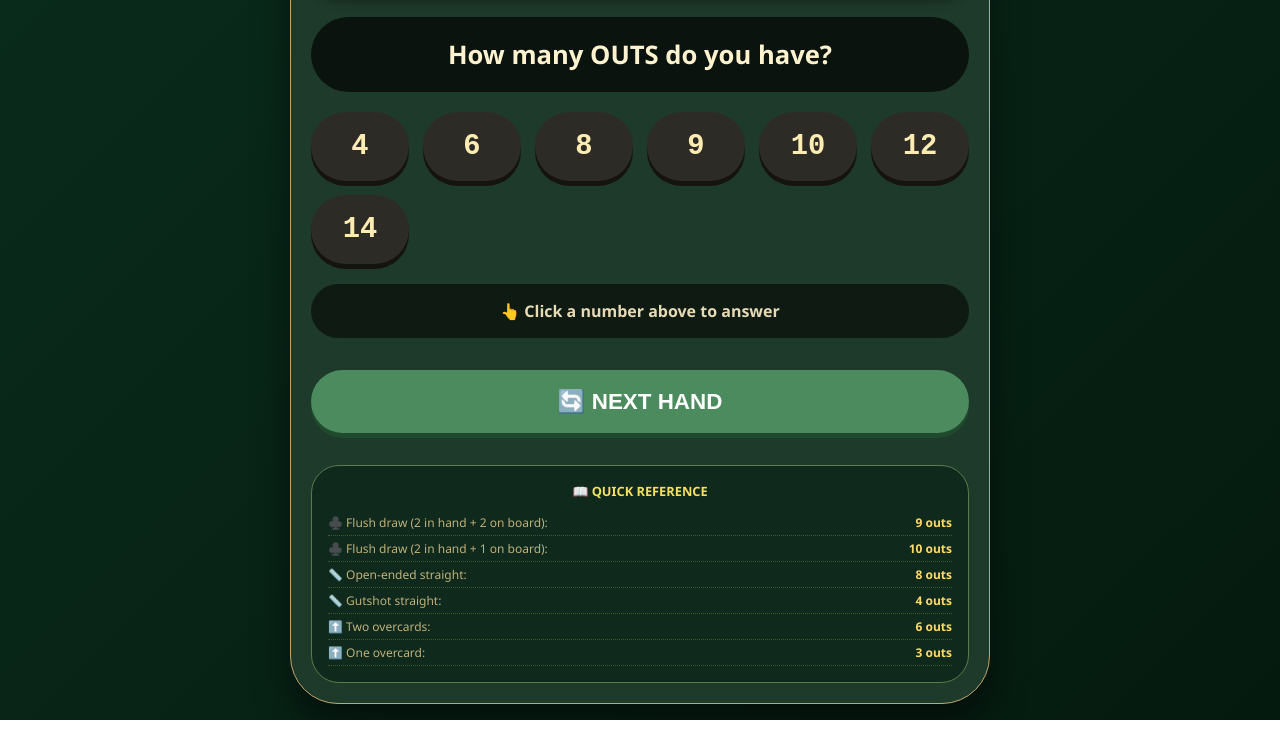
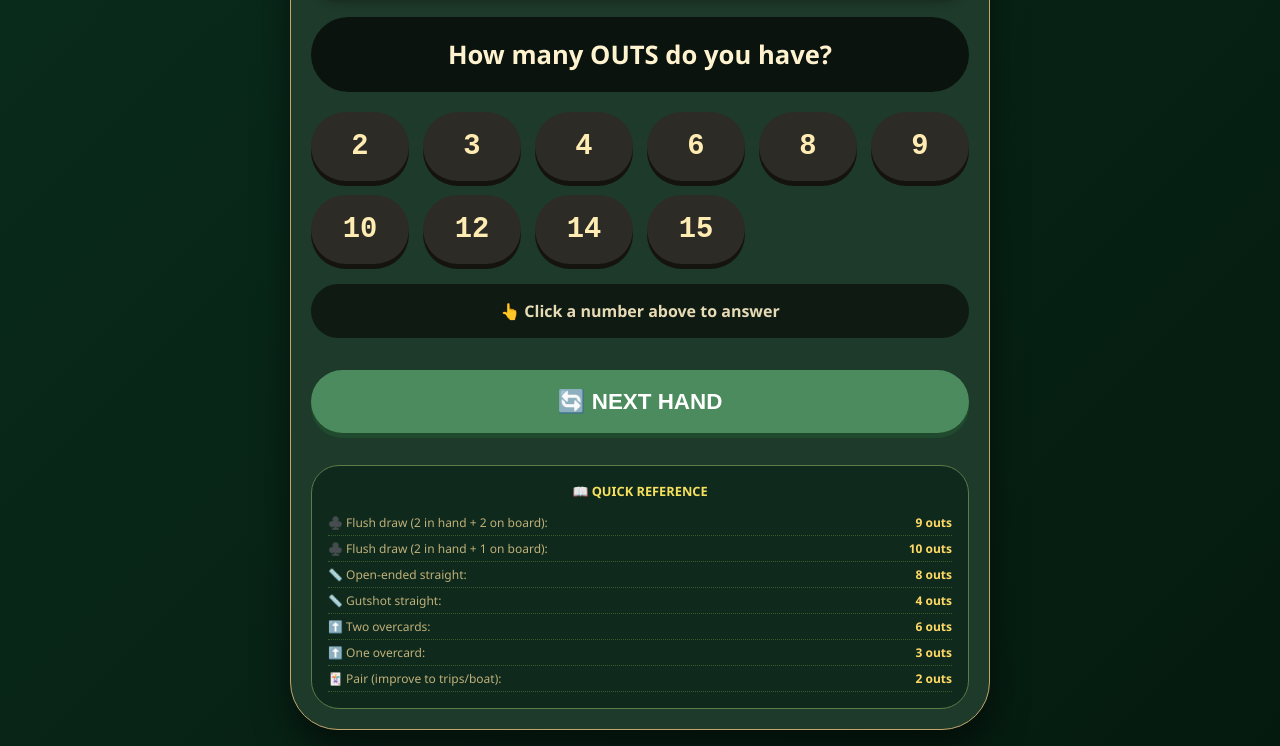
Before and after one commit to vincemilo/pokerOdds, a plain HTML site: page index.html in a window 1280 px wide. Shown: the part 487-1233 px from the top of the page. Before the commit the page ends 1207 px from the top, so only its background shows below. Drawn offline with Linux system fonts and the light colour scheme.

Commit message:
Update answer buttons and feedback section in HTML

```diff
--- a/index.html
+++ b/index.html
@@ -41,8 +41,10 @@
         </div>
     </div>
 
-    <!-- Answer Buttons (Big, ADHD-friendly) -->
+    <!-- Answer Buttons (Complete set for all common outs) -->
     <div class="button-grid" id="buttonGrid">
+        <button class="outs-btn" data-outs="2">2</button>
+        <button class="outs-btn" data-outs="3">3</button>
         <button class="outs-btn" data-outs="4">4</button>
         <button class="outs-btn" data-outs="6">6</button>
         <button class="outs-btn" data-outs="8">8</button>
@@ -50,6 +52,7 @@
         <button class="outs-btn" data-outs="10">10</button>
         <button class="outs-btn" data-outs="12">12</button>
         <button class="outs-btn" data-outs="14">14</button>
+        <button class="outs-btn" data-outs="15">15</button>
     </div>
 
     <!-- Feedback -->
@@ -69,6 +72,7 @@
         <div class="ref-row">📏 Gutshot straight: <strong>4 outs</strong></div>
         <div class="ref-row">⬆️ Two overcards: <strong>6 outs</strong></div>
         <div class="ref-row">⬆️ One overcard: <strong>3 outs</strong></div>
+        <div class="ref-row">🃏 Pair (improve to trips/boat): <strong>2 outs</strong></div>
     </div>
 </div>
 
```
